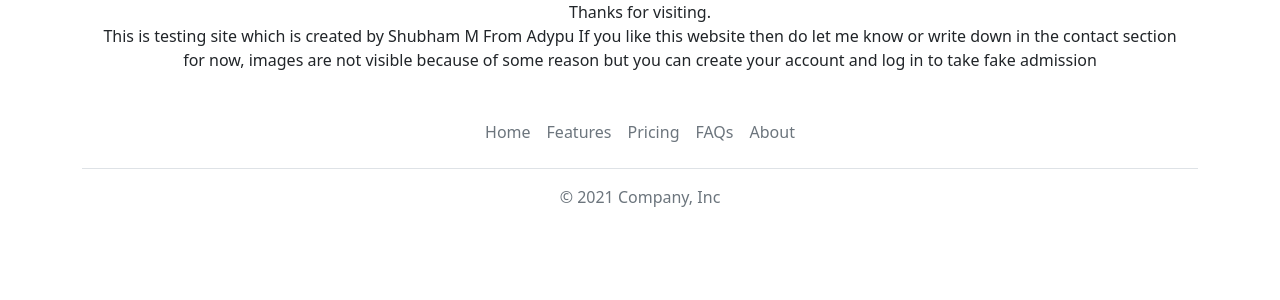
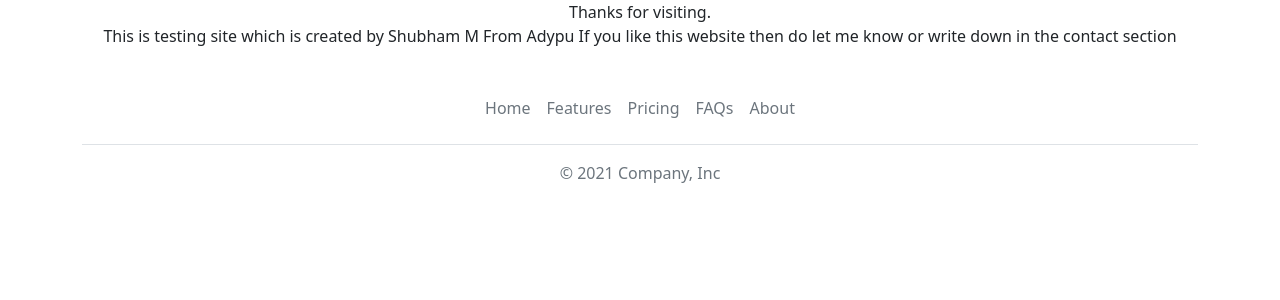
Before and after one commit to Shubham-musmade/admission-django, a Django app: page /about_us/ in a window 1280 px wide. Shown: the part 56-356 px from the top of the page. Run offline with Django 3.2, Linux system fonts and the light colour scheme.

Commit message:
added about_us

```diff
--- a/templates/about_us.html
+++ b/templates/about_us.html
@@ -7,8 +7,6 @@
 <div class="container text-center">
 This is testing site which is created by Shubham M From Adypu If you like this website then do let me know or write down in the contact section
 </div>
-<div class="container text-center">
-for now, images are not visible because of some reason but you can create your account and log in to take fake admission
-</div>
+
 
 {% endblock body %}
```
